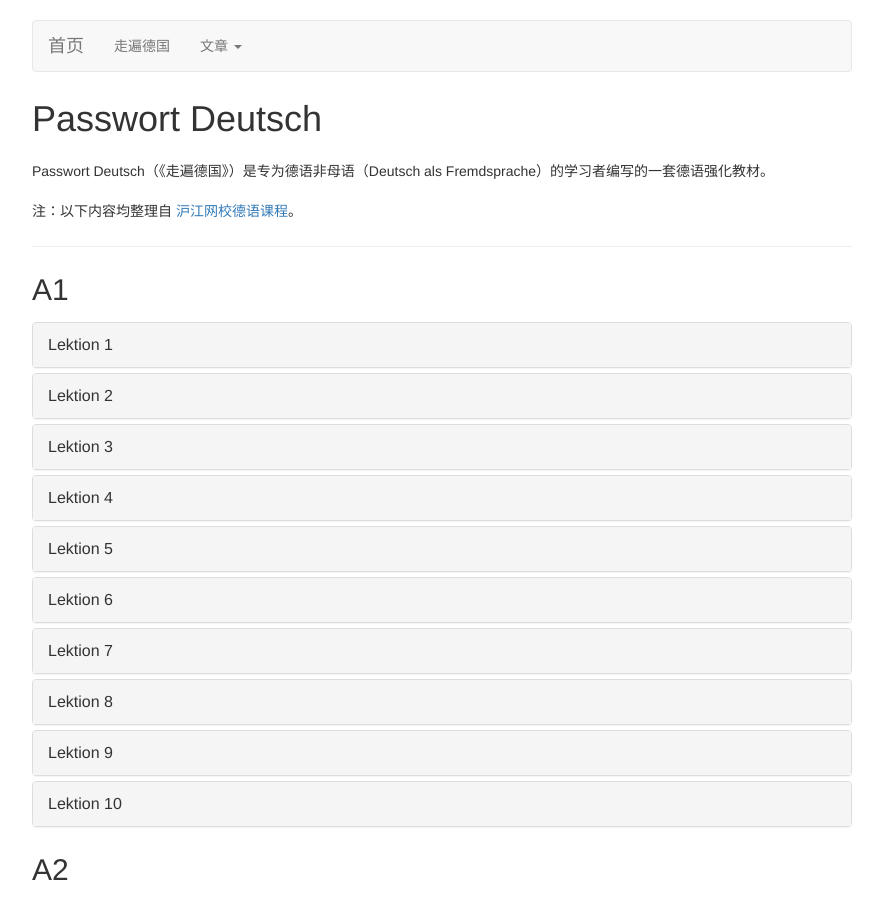
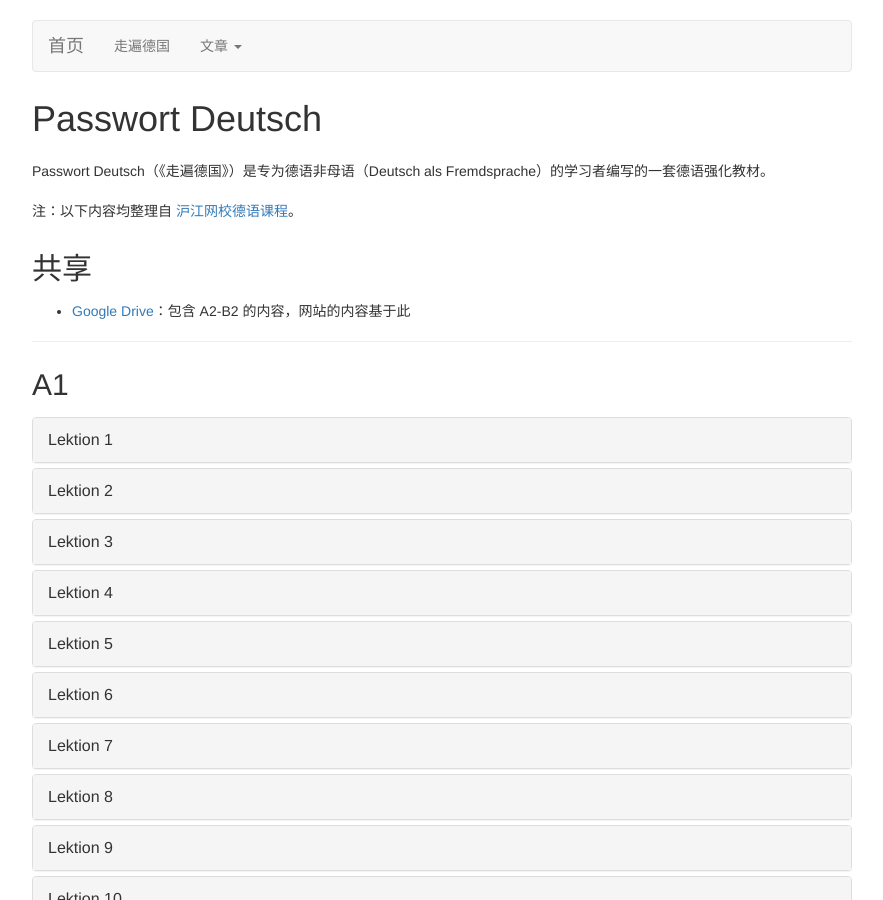
Before and after one commit to Frederick-S/GermanGarden, a Jekyll site: the page built from passwort-deutsch.html, in a window 1280 px wide and 900 px high. Shown: the whole window, without its empty margins (198-1081 px from the left). Built offline with Jekyll 4.4.1, drawn with Linux system fonts in a browser that asks for light colours; nearby versions of some CDN libraries.

Commit message:
Update passwort-deutsch.html

```diff
--- a/passwort-deutsch.html
+++ b/passwort-deutsch.html
@@ -5,6 +5,10 @@ title: Passwort Deutsch
 <h1>Passwort Deutsch</h1>
 <p>Passwort Deutsch（《走遍德国》）是专为德语非母语（Deutsch als Fremdsprache）的学习者编写的一套德语强化教材。</p>
 <p>注：以下内容均整理自 <a href="http://class.hujiang.com/course?cate=128034">沪江网校德语课程</a>。</p>
+<h2>共享</h2>
+<ul>
+    <li><a href="https://drive.google.com/folderview?id=0B0U5c8BtEhV2M2RiZ1drZEhzMXc&usp=sharing" target="_blank">Google Drive</a>：包含 A2-B2 的内容，网站的内容基于此</li>
+</ul>
 <hr />
 
 {% assign passwortDeutsch = "Passwort Deutsch" %}
```
